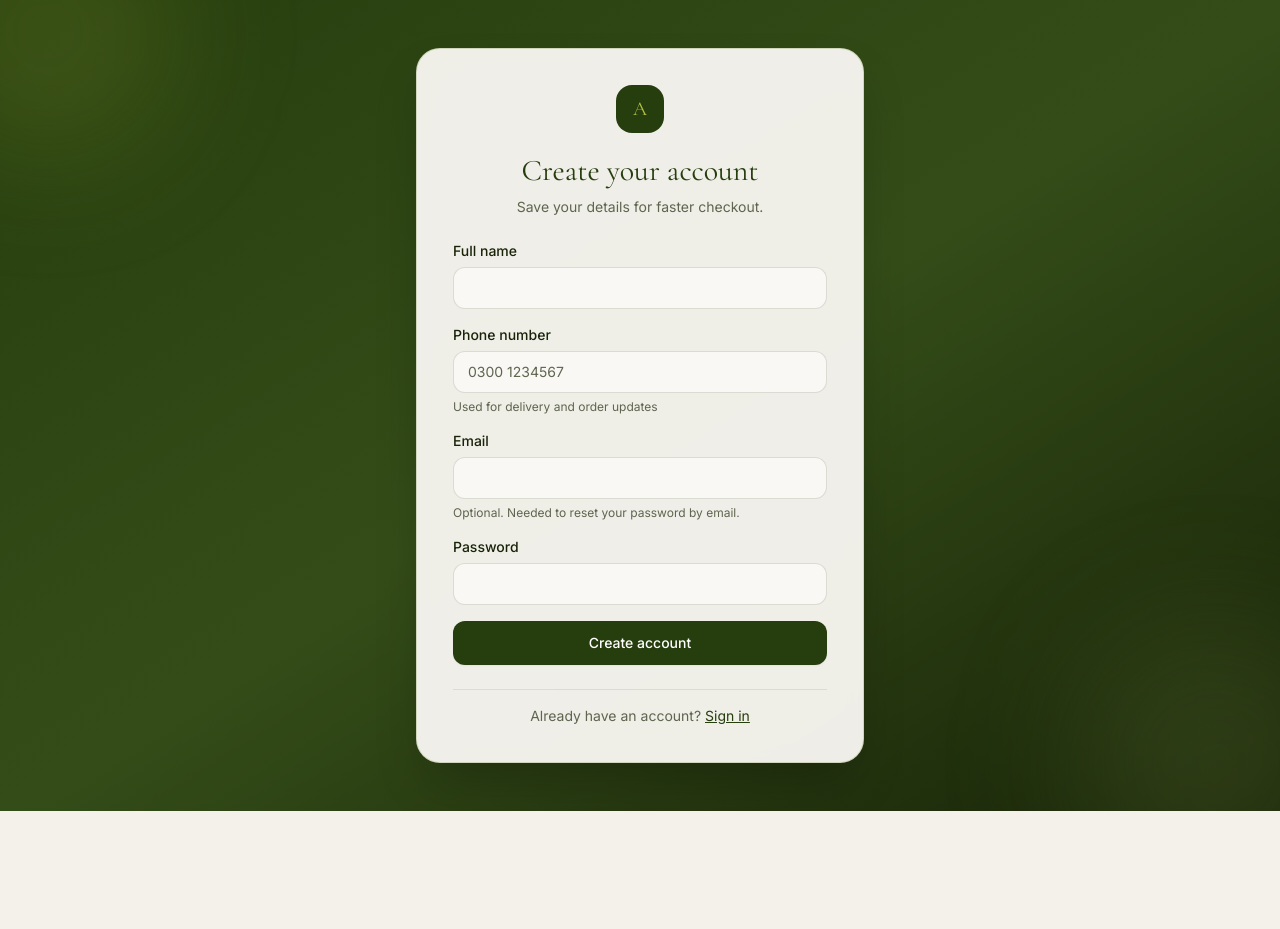
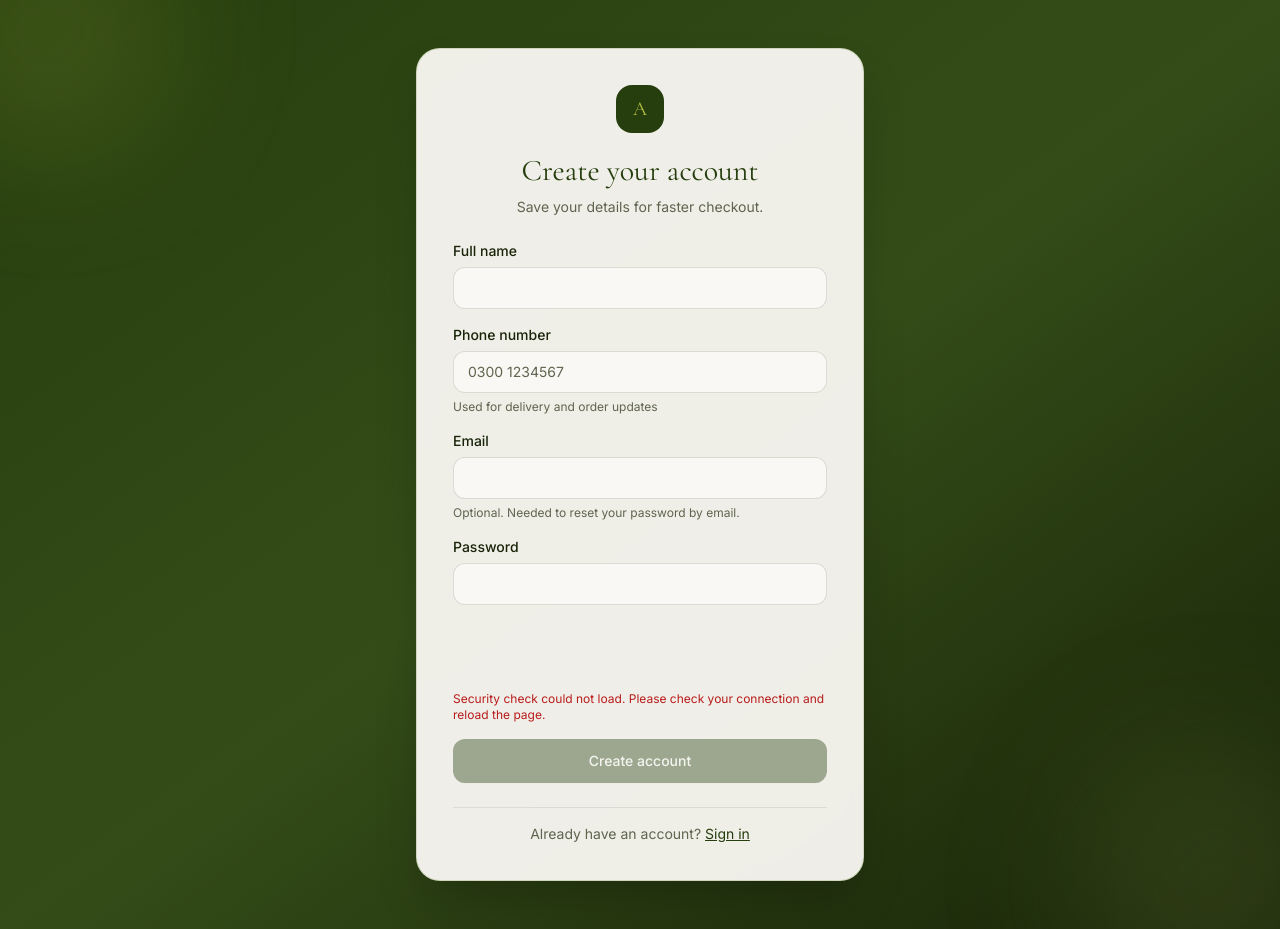
Before and after one commit to SyedHassanali24/afsana-perfumes11, a React (Vite) app: page /register in a window 1280 px wide. Before the commit the page ends 811 px from the top, so only its background shows below. Built offline with nearby package versions, Linux system fonts and the light colour scheme; no server answers.

Commit message:
security: protect customer authentication with Turnstile

```diff
--- a/src/customer/RegisterPage.jsx
+++ b/src/customer/RegisterPage.jsx
@@ -1,22 +1,23 @@
 import { useState } from "react";
 import { Link, Navigate, useNavigate } from "react-router-dom";
 import { useCustomer } from "./CustomerAuthContext";
+import TurnstileWidget from "../components/TurnstileWidget";
 import AuthCard from "../auth/AuthCard";
 import Button from "../../admin/components/Button";
 import { Field, Input } from "../../admin/components/FormFields";
 
 export default function RegisterPage() {
-  const {status,register}=useCustomer(); const navigate=useNavigate(); const [f,setF]=useState({name:"",phone:"",email:"",password:""}); const [errors,setErrors]=useState({}); const [error,setError]=useState(""); const [busy,setBusy]=useState(false);
+  const {status,register}=useCustomer(); const navigate=useNavigate(); const [f,setF]=useState({name:"",phone:"",email:"",password:""}); const [errors,setErrors]=useState({}); const [error,setError]=useState(""); const [busy,setBusy]=useState(false); const [turnstileToken,setTurnstileToken]=useState(""); const [turnstileResetKey,setTurnstileResetKey]=useState(0);
   if(status==="authed") return <Navigate to="/account" replace />; const set=k=>e=>setF({...f,[k]:e.target.value});
-  const submit=async e=>{e.preventDefault();setError("");setErrors({});const er={};if(f.name.trim().length<2)er.name="Please enter your name.";if(f.password.length<8||!/[A-Za-z]/.test(f.password)||!/\d/.test(f.password))er.password="At least 8 characters, with letters and numbers.";if(Object.keys(er).length)return setErrors(er);setBusy(true);try{await register({name:f.name.trim(),phone:f.phone.trim(),email:f.email.trim(),password:f.password});navigate("/account",{replace:true})}catch(err){const fe={};(err.details||[]).forEach(d=>{fe[d.path]=d.message});setErrors(fe);setError(err.code==="VALIDATION_ERROR"?"Please fix the highlighted fields.":err.status===429?"Too many attempts. Please try again later.":err.message)}finally{setBusy(false)}};
+  const submit=async e=>{e.preventDefault();setError("");setErrors({});const er={};if(f.name.trim().length<2)er.name="Please enter your name.";if(f.password.length<8||!/[A-Za-z]/.test(f.password)||!/\d/.test(f.password))er.password="At least 8 characters, with letters and numbers.";if(Object.keys(er).length)return setErrors(er);setBusy(true);try{await register({name:f.name.trim(),phone:f.phone.trim(),email:f.email.trim(),password:f.password},turnstileToken);navigate("/account",{replace:true})}catch(err){const fe={};(err.details||[]).forEach(d=>{fe[d.path]=d.message});setErrors(fe);setError(err.code==="VALIDATION_ERROR"?"Please fix the highlighted fields.":err.status===429?"Too many attempts. Please try again later.":err.message)}finally{setBusy(false);setTurnstileToken("");setTurnstileResetKey(v=>v+1)}};
   return <AuthCard title="Create your account" subtitle="Save your details for faster checkout." footer={<>Already have an account? <Link to="/login" className="text-[#263e0e] underline">Sign in</Link></>}>
     <form onSubmit={submit} className="space-y-4">
       <Field label="Full name" error={errors.name}><Input required autoComplete="name" value={f.name} error={!!errors.name} onChange={set("name")}/></Field>
       <Field label="Phone number" error={errors.phone} hint="Used for delivery and order updates"><Input required type="tel" autoComplete="tel" value={f.phone} error={!!errors.phone} onChange={set("phone")} placeholder="0300 1234567"/></Field>
       <Field label="Email" error={errors.email} hint="Optional. Needed to reset your password by email."><Input type="email" autoComplete="email" value={f.email} error={!!errors.email} onChange={set("email")}/></Field>
       <Field label="Password" error={errors.password}><Input type="password" required autoComplete="new-password" value={f.password} error={!!errors.password} onChange={set("password")}/></Field>
-      {error&&<p role="alert" className="text-sm text-[#9b3f3f]">{error}</p>}
-      <Button type="submit" className="w-full rounded-xl min-h-11" disabled={busy}>{busy?"Creating…":"Create account"}</Button>
+      <TurnstileWidget action="customer_register" onToken={setTurnstileToken} resetKey={turnstileResetKey}/>{error&&<p role="alert" className="text-sm text-[#9b3f3f]">{error}</p>}
+      <Button type="submit" className="w-full rounded-xl min-h-11" disabled={busy||!turnstileToken}>{busy?"Creating…":"Create account"}</Button>
     </form>
   </AuthCard>;
 }
```
